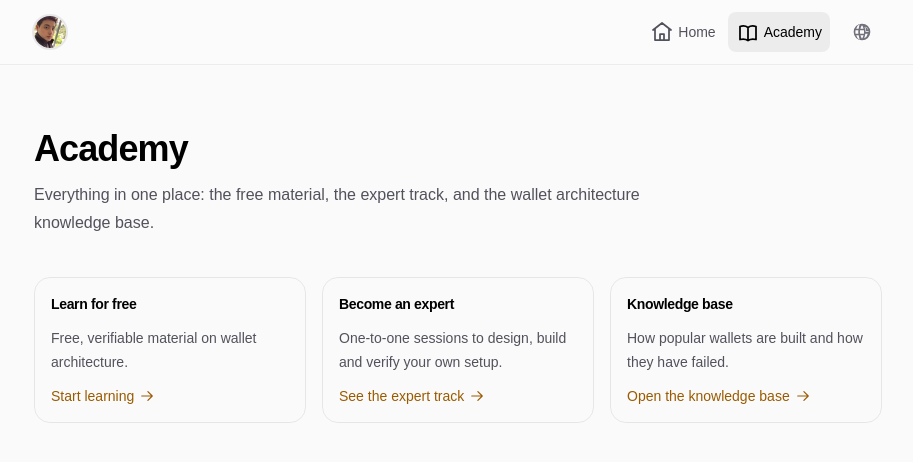
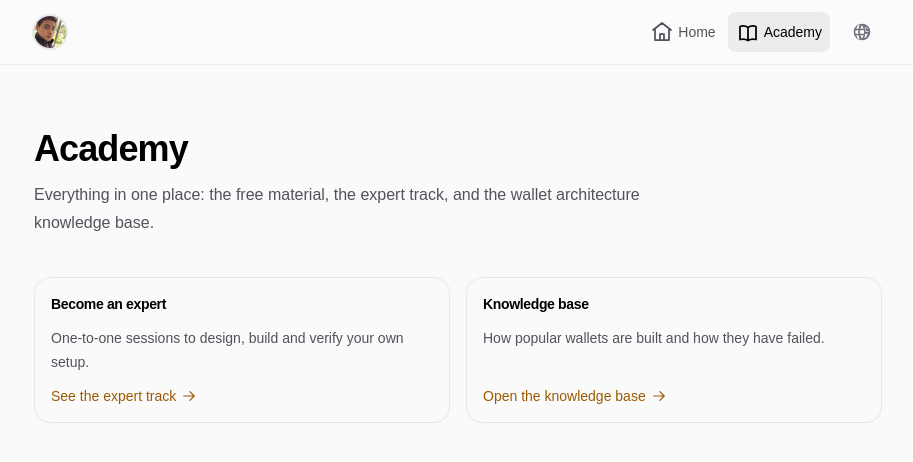
Before and after one commit to stealth14/courses-catalog, a Next.js app: page /en/academy in a window 1280 px wide. Shown: the top 462 px of the page, without its empty margins (182-1095 px from the left). Built offline with nearby package versions, Linux system fonts and the light colour scheme.

Commit message:
Fix landing

```diff
--- a/src/app/[locale]/academy/knowledge/page.tsx
+++ b/src/app/[locale]/academy/knowledge/page.tsx
@@ -2,22 +2,17 @@ import { getTranslations } from "next-intl/server";
 import { ArrowIcon } from "@/components/arrow-icon";
 import { Link } from "@/i18n/navigation";
 import { getWallets } from "@/lib/wallet-incidents";
-import { WalletRiskScale } from "./wallet-risk-scale";
 
 /**
- * Knowledge base index. Opens with the wallet risk scale, then lists every
- * wallet in `public/wallet-incidents.json` with its most recent documented
- * incident as the subtitle, so the page stays a table of contents even as
- * the data file grows.
+ * Knowledge base index listing every wallet in `public/wallet-incidents.json`
+ * with its most recent documented incident as the subtitle, so the page
+ * stays a table of contents even as the data file grows.
  */
 export default async function KnowledgePage() {
   const t = await getTranslations("WalletKnowledge");
   const wallets = await getWallets();
 
   return (
-    <div className="flex flex-col gap-8">
-      <WalletRiskScale />
-
     <div className="flex flex-col gap-5">
       <div className="flex flex-col gap-1">
         <h2 className="text-xl font-semibold tracking-tight text-black dark:text-zinc-50">
@@ -51,6 +46,5 @@ export default async function KnowledgePage() {
         ))}
       </ul>
     </div>
-    </div>
   );
 }
--- a/src/app/[locale]/academy/page.tsx
+++ b/src/app/[locale]/academy/page.tsx
@@ -12,9 +12,8 @@ export async function generateMetadata(): Promise<Metadata> {
   };
 }
 
-/** The three learning surfaces the academy currently links to. */
+/** The learning surfaces the academy currently links to. */
 const SECTIONS = [
-  { href: "/academy/free", key: "free" },
   { href: "/academy/premium", key: "premium" },
   { href: "/academy/knowledge", key: "knowledge" },
 ] as const;
@@ -38,7 +37,7 @@ export default async function AcademyPage() {
           </p>
         </header>
 
-        <ul className="grid gap-4 sm:grid-cols-3">
+        <ul className="grid gap-4 sm:grid-cols-2">
           {SECTIONS.map((section) => (
             <li key={section.href} className="flex">
               <Link
--- a/src/app/[locale]/page.tsx
+++ b/src/app/[locale]/page.tsx
@@ -4,6 +4,7 @@ import { PaymentHeader } from "./payment/payment-header";
 import { HomeHero } from "./home-hero";
 import { HomeMetrics } from "./home-metrics";
 import { HomeWhatsappCta } from "./home-whatsapp-cta";
+import { WalletRiskScale } from "./academy/knowledge/wallet-risk-scale";
 import { WalletScandalsRow } from "@/components/wallet-scandals-row";
 
 export async function generateMetadata(): Promise<Metadata> {
@@ -44,6 +45,7 @@ export default async function HomePage() {
       </section>
 
       <div className="mx-auto flex w-full max-w-4xl flex-col gap-12 px-4 pb-10 sm:gap-16 sm:px-6 sm:pb-16">
+        <WalletRiskScale />
         <HomeMetrics />
 
         <section className="flex flex-col items-center gap-5">
```
Lines whose indentation alone changed are shown as unchanged.
